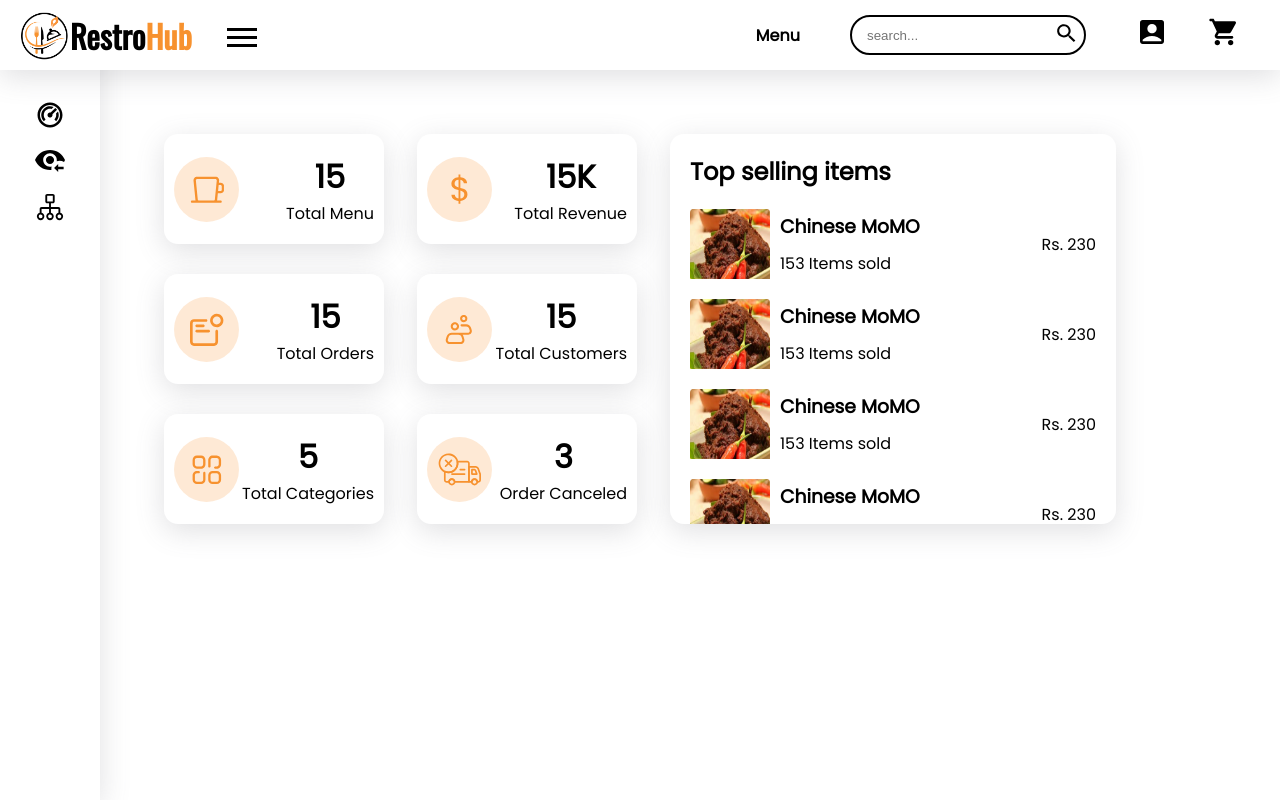
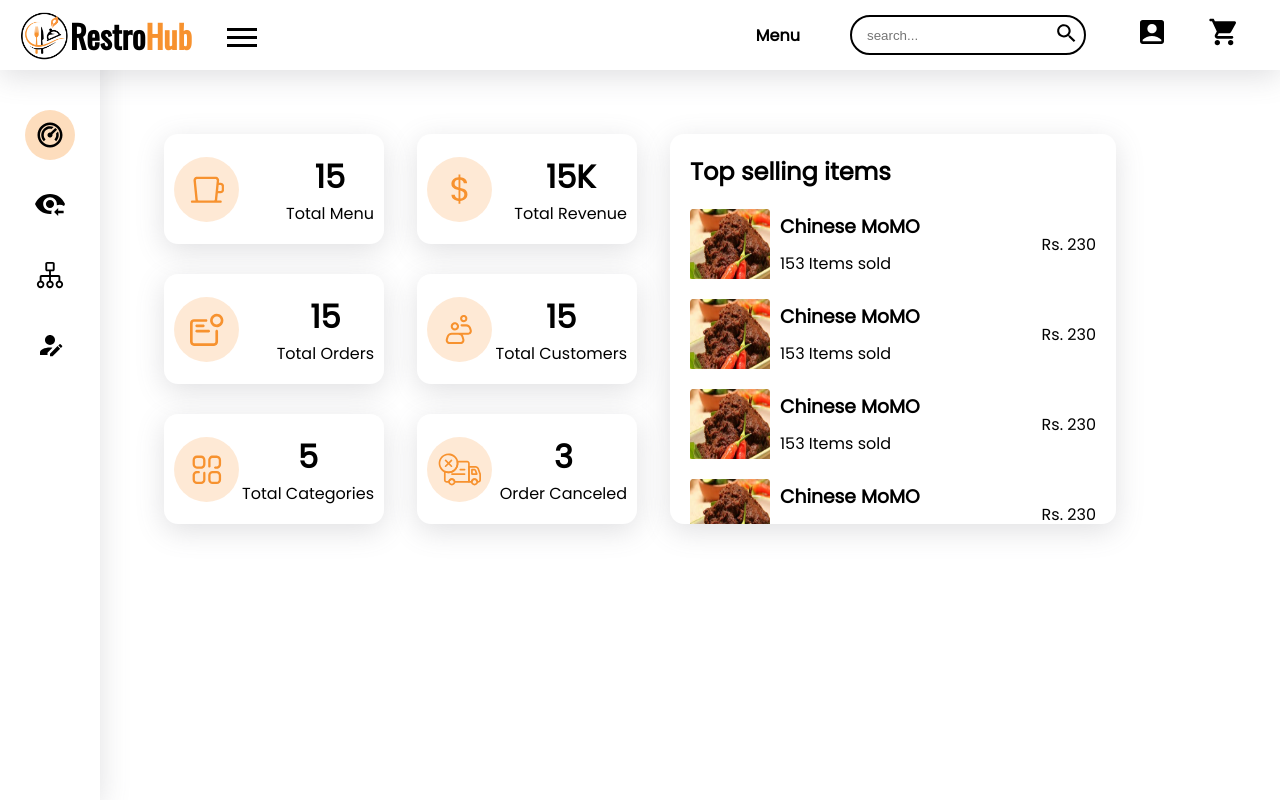
Before and after one commit to coderSuresh/online-food-ordering-system, a PHP site: page /admin/dashboard.html in a window 1280 px wide. Run offline with PHP 8.4, Linux system fonts and the light colour scheme.

Commit message:
feat: add hover effect on sidebar item

```diff
--- a/admin/dashboard.html
+++ b/admin/dashboard.html
@@ -52,7 +52,7 @@
     <aside class="sidebar shadow cursor-pointer">
 
         <a href="#">
-            <article class="dashboard_sidebar_content border-curve-lg flex items-center justify-center">
+            <article class="dashboard_sidebar_content active border-curve-lg flex items-center justify-center">
                 <img class="dashboard_sidebar_content_img" src="../images/ic_dashboard.svg" aria-hidden="true" role="presentation">
                 <p class="dashboard_sidebar_content_text">Dashboard</p>
             </article>
@@ -60,12 +60,18 @@
         <a href="#">
             <article class="dashboard_sidebar_content border-curve-lg flex items-center justify-center">
                 <img class="dashboard_sidebar_content_img" src="../images/ic_view.svg" aria-hidden="true" role="presentation">
-                <p class="dashboard_sidebar_content_text">View</p>
+                <p class="dashboard_sidebar_content_text">Food Items</p>
             </article>
         </a>
         <a href="#">
             <article class="dashboard_sidebar_content border-curve-lg flex items-center justify-center">
                 <img class="dashboard_sidebar_content_img" src="../images/ic_category.svg" aria-hidden="true" role="presentation">
+                <p class="dashboard_sidebar_content_text">Category</p>
+            </article>
+        </a>
+        <a href="#">
+            <article class="dashboard_sidebar_content border-curve-lg flex items-center justify-center">
+                <img class="dashboard_sidebar_content_img" src="../images/ic_user_edit.svg" aria-hidden="true" role="presentation">
                 <p class="dashboard_sidebar_content_text">Users</p>
             </article>
         </a>
--- a/styles/style.css
+++ b/styles/style.css
@@ -470,7 +470,7 @@ input[type=submit]:active {
 .sidebar {
     background-color: var(--white);
     left: 0;
-    padding-top: 100px;
+    padding-top: 90px;
     min-height: 100vh;
     text-align: center;
     overflow-y: auto;
@@ -482,27 +482,37 @@ input[type=submit]:active {
 }
 
 .sidebar .dashboard_sidebar_content {
-    margin: 0 10px 20px 10px;
+    height: 50px;
+    width: 50px;
+    margin: 20px auto;
 }
 
 .sidebar .dashboard_sidebar_content_text {
     display: none;
+    white-space: nowrap;
 }
 
 .sidebar .dashboard_sidebar_content_img {
     width: 30px;
 }
 
+.sidebar .dashboard_sidebar_content.active {
+    background-color: var(--trans-primary);
+}
+
 .sidebar.open {
     left: 0;
-    width: fit-content;
+    width: 200px;
 }
 
 .sidebar.open .dashboard_sidebar_content {
     justify-content: flex-start;
-    margin: 0 30px 20px 10px;
     padding: 5px 10px;
     width: 90%;
+}
+
+.sidebar .dashboard_sidebar_content:hover {
+    background-color: var(--trans-black);
 }
 
 .sidebar.open .dashboard_sidebar_content.active {
```
